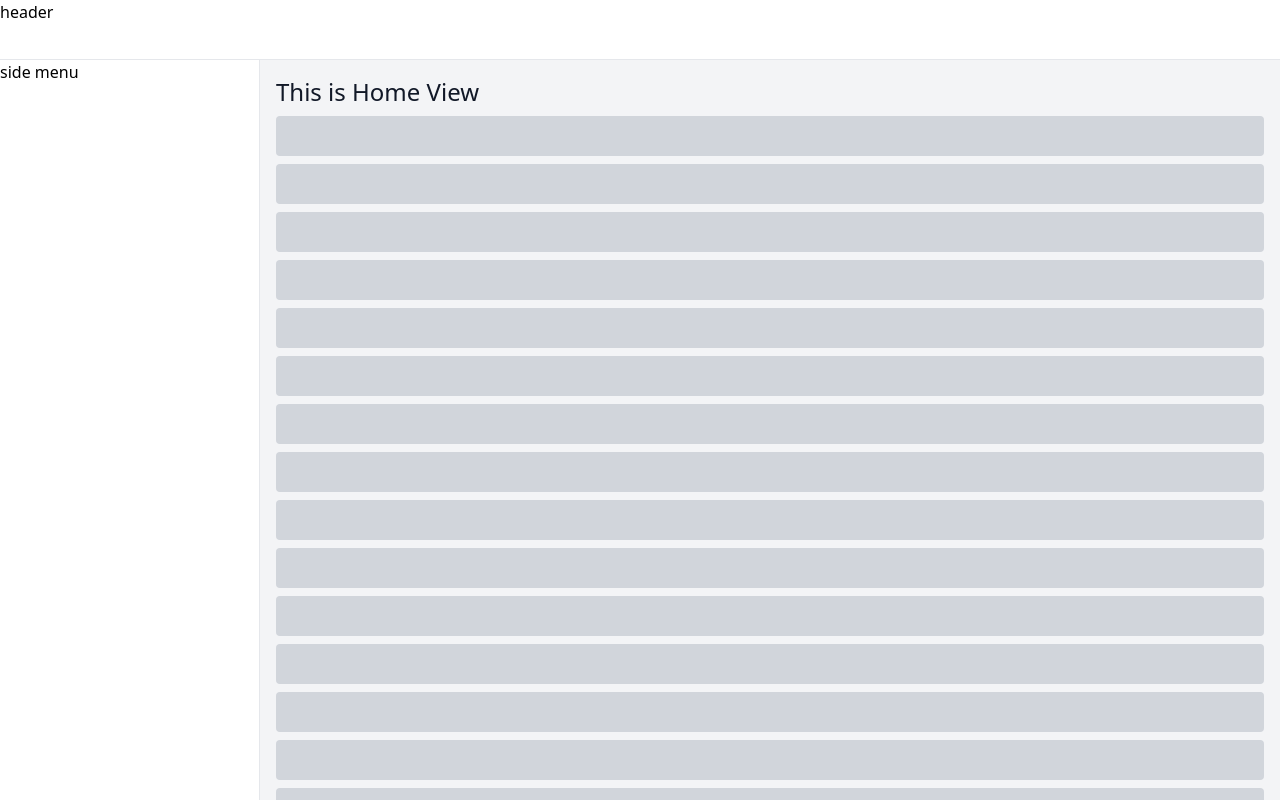
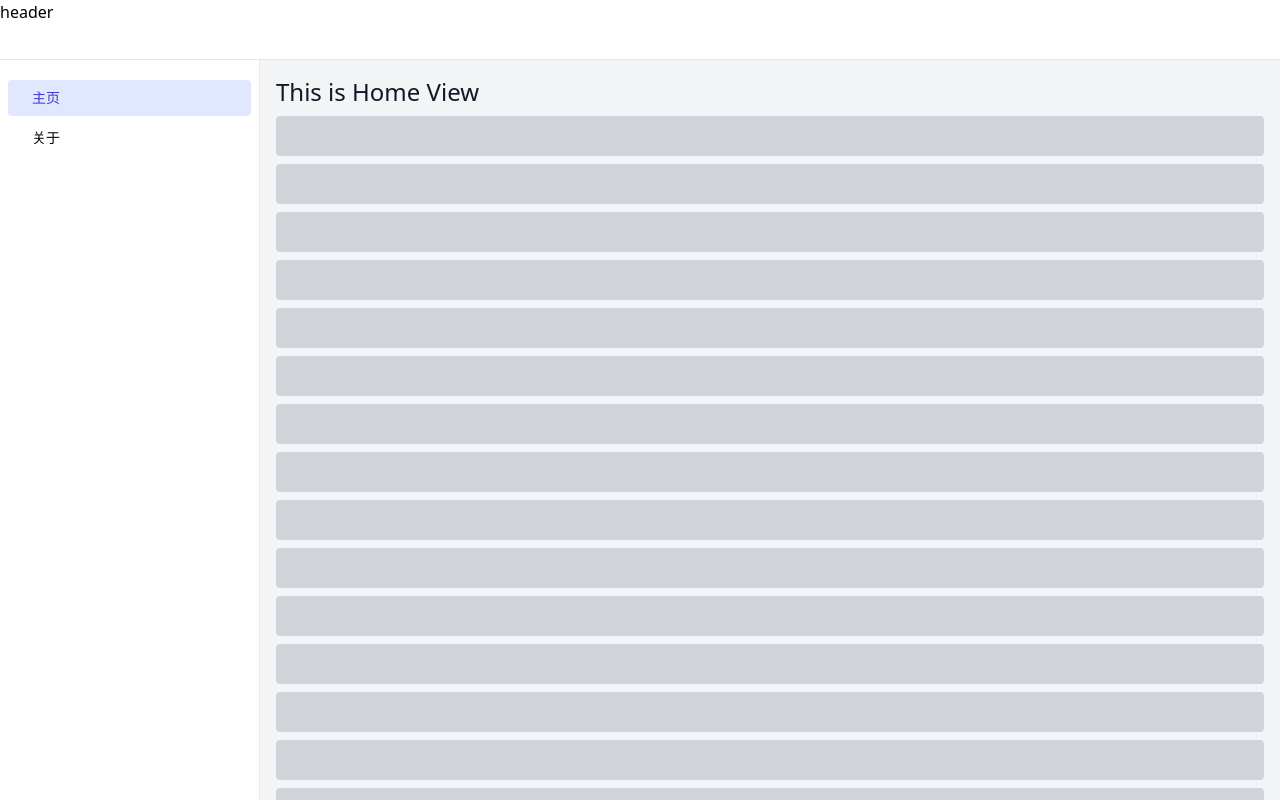
Before and after one commit to jmjgemini/vue-fast-starter, a Vue app: page /#/home in a window 1280 px wide. Built offline with nearby package versions, Linux system fonts and the light colour scheme.

Commit message:
初步完成侧边菜单

```diff
--- a/src/style.css
+++ b/src/style.css
@@ -1,3 +1,9 @@
 @tailwind base;
 @tailwind components;
 @tailwind utilities;
+
+@layer components {
+    .router-link-active {
+        @apply bg-indigo-100 text-indigo-700 hover:bg-indigo-100 !important
+    }
+}
--- a/src/views/layouts/MainLayout.vue
+++ b/src/views/layouts/MainLayout.vue
@@ -1,6 +1,7 @@
 <script setup lang="ts">
 import { storeToRefs } from "pinia";
 import { useLayoutStore } from "../../stores/layout";
+import SideMenu from "./components/SideMenu.vue";
 
 const layoutStore = useLayoutStore();
 const { topBarHeightInPixel, sideBarWidthInPixel } = storeToRefs(layoutStore);
@@ -22,10 +23,10 @@ const { topBarHeightInPixel, sideBarWidthInPixel } = storeToRefs(layoutStore);
     >
       <!-- side menu -->
       <aside
-        class="border-r flex-grow-0 overflow-y-auto"
+        class="border-r flex-grow-0 overflow-y-auto px-2 py-4"
         :style="{ width: `${sideBarWidthInPixel}px` }"
       >
-        side menu
+        <side-menu></side-menu>
       </aside>
 
       <!-- main content -->
--- /dev/null
+++ b/src/views/layouts/components/SideMenu.vue
@@ -0,0 +1,34 @@
+<script setup lang="ts">
+import type { MenuOption, MenuGroupOption } from "./types";
+const menus: Array<MenuOption | MenuGroupOption> = [
+  {
+    label: "主页",
+    path: "/home",
+    key: "Home",
+    type: "item"
+  },
+  {
+    label: "关于",
+    path: "/about",
+    key: "About",
+    type: "item"
+  }
+];
+</script>
+
+<template>
+  <div>
+    <div v-for="menu in menus" :key="menu.key">
+      <router-link
+        v-if="menu.type === 'item'"
+        class="pl-6 py-2 flex rounded mt-1 w-full text-sm hover:bg-gray-200"
+        :to="menu.path"
+      >
+        {{ menu.label }}
+      </router-link>
+    </div>
+  </div>
+
+  <!-- force tailwindcss to generate .router-link-active styles -->
+  <div class="h-0 w-0 invisible router-link-active"></div>
+</template>
--- /dev/null
+++ b/src/views/layouts/components/types.ts
@@ -0,0 +1,14 @@
+export type MenuOption = {
+  path: string;
+  label: string;
+  disabled?: boolean;
+  key: string;
+  type: "item";
+};
+
+export type MenuGroupOption = {
+  label: string;
+  children: Array<MenuOption | MenuGroupOption>;
+  key: string;
+  type: "group";
+};
```
